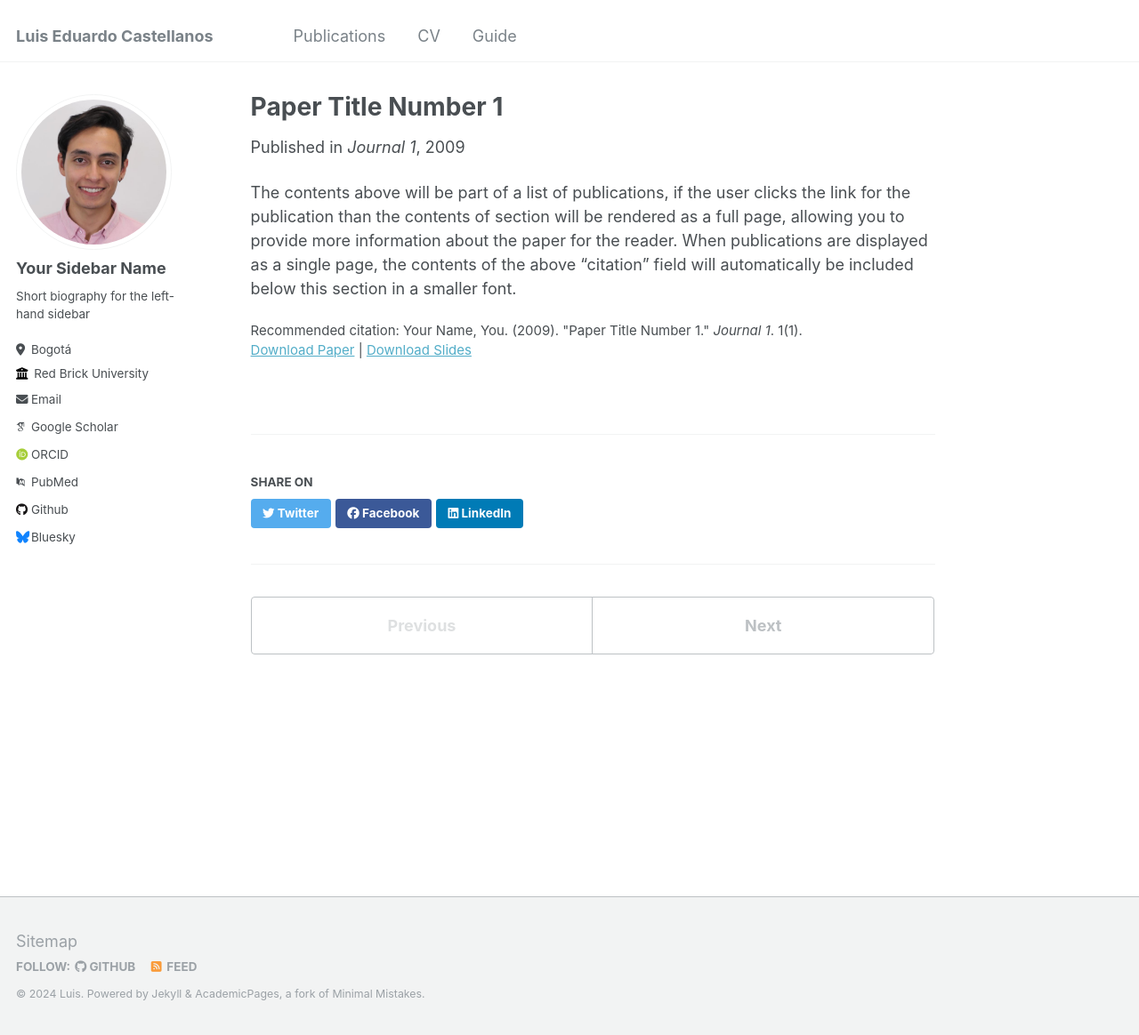
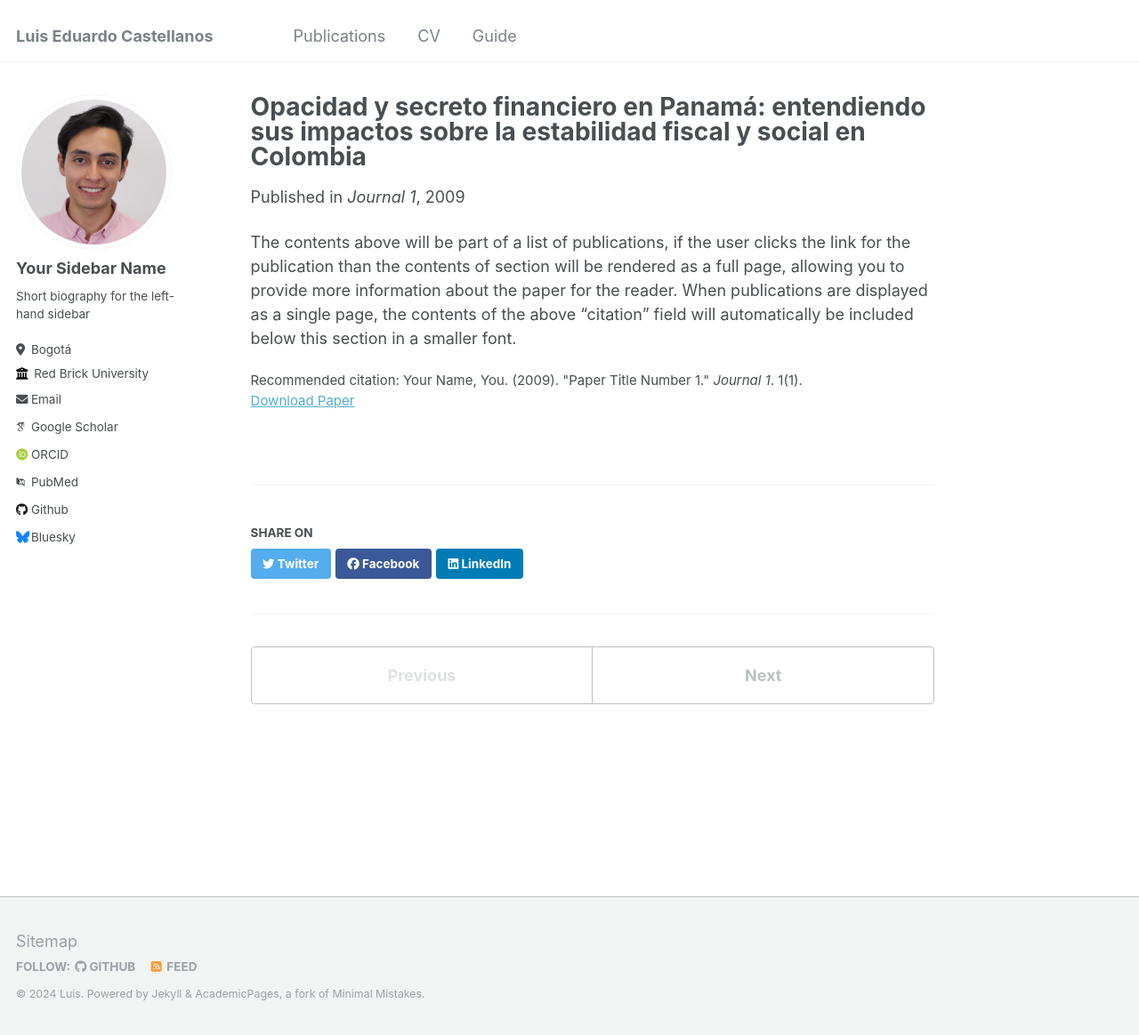
Before and after one commit to LuisCR-22/LuisCR-22.github.io, a Jekyll site: the page built from _publications/2009-10-01-paper-title-number-1.md, in a window 1280 px wide and 1164 px high. Shown: the whole window at 89% size. Built offline with Jekyll 4.4.1, drawn with Linux system fonts in a browser that asks for light colours; some web fonts are replaced.

Commit message:
Carpinteria parte 2
se agregaron los pdfs de las publicaciones y/o trabajos.

```diff
--- a/_publications/2009-10-01-paper-title-number-1.md
+++ b/_publications/2009-10-01-paper-title-number-1.md
@@ -1,12 +1,11 @@
 ---
-title: "Paper Title Number 1"
+title: "Opacidad y secreto financiero en Panamá: entendiendo sus impactos sobre la estabilidad fiscal y social en Colombia"
 collection: publications
 permalink: /publication/2009-10-01-paper-title-number-1
 excerpt: 'This paper is about the number 1. The number 2 is left for future work.'
 date: 2009-10-01
 venue: 'Journal 1'
-slidesurl: 'http://academicpages.github.io/files/slides1.pdf'
-paperurl: 'http://academicpages.github.io/files/paper1.pdf'
+paperurl: 'http://academicpages.github.io/files/Opacidad_y_secreto_financiero_en_Panama.pdf'
 citation: 'Your Name, You. (2009). &quot;Paper Title Number 1.&quot; <i>Journal 1</i>. 1(1).'
 ---
 
```
Also changed, not shown: _publications/2010-10-01-paper-title-number-2.md (+2 -2 lines), _publications/2015-10-01-paper-title-number-3.md (+2 -3 lines), _publications/2019-04-01-paper-5.txt (added, +12 -0 lines), _publications/2024-02-17-paper-title-number-4.md (+2 -2 lines), 5 other files.
